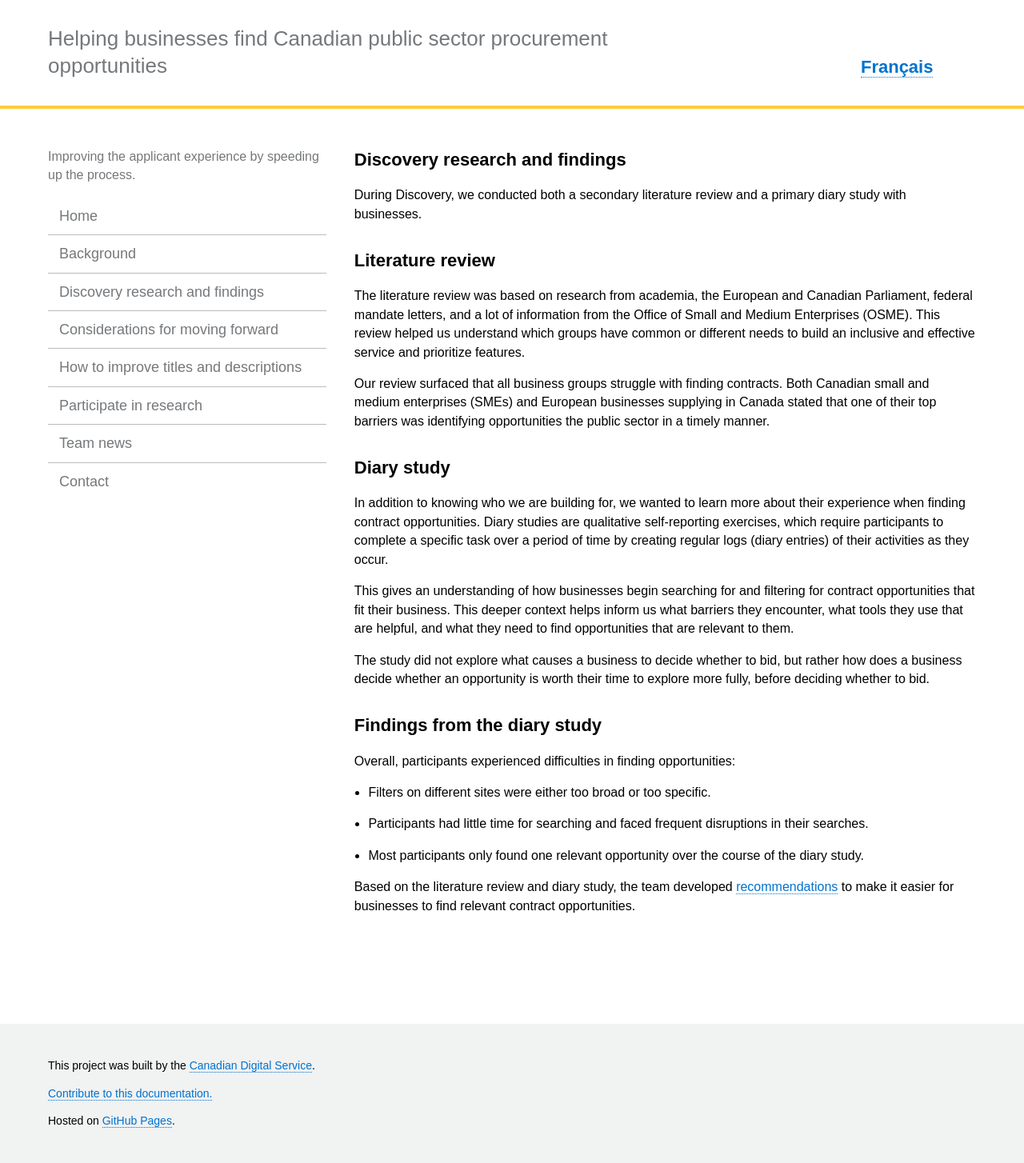
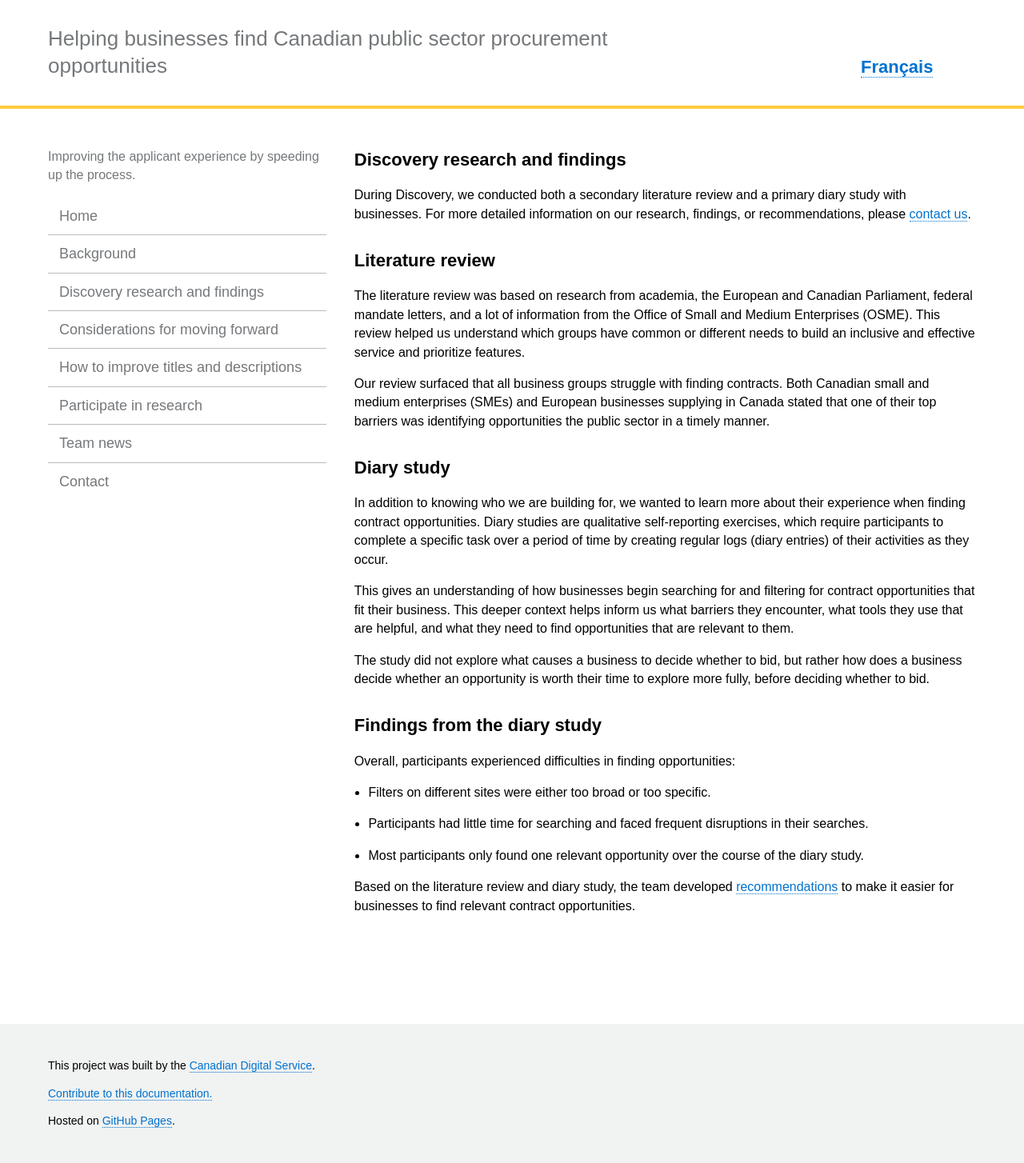
Before and after one commit to cds-snc/pspc-documentation, a Jekyll site: the page built from _pages/en/discovery-research.md, in a window 1280 px wide. Shown: the whole page at 80% size. Built offline with Jekyll 4.4.1, drawn with Linux system fonts in a browser that asks for light colours.

Commit message:
Update discovery-research.md

```diff
--- a/_pages/en/discovery-research.md
+++ b/_pages/en/discovery-research.md
@@ -6,7 +6,7 @@ permalink: "/discovery-research/"
 trans_url: "/recherche-de-la-phase-decouverte/"
 ---
 
-During Discovery, we conducted both a secondary literature review and a primary diary study with businesses.
+During Discovery, we conducted both a secondary literature review and a primary diary study with businesses. For more detailed information on our research, findings, or recommendations, please [contact us](https://cds-snc.github.io/pspc-documentation/contact/).
 
 ## Literature review
 The literature review was based on research from academia, the European and Canadian Parliament, federal mandate letters, and a lot of information from the Office of Small and Medium Enterprises (OSME). This review helped us understand which groups have common or different needs to build an inclusive and effective service and prioritize features.
```
